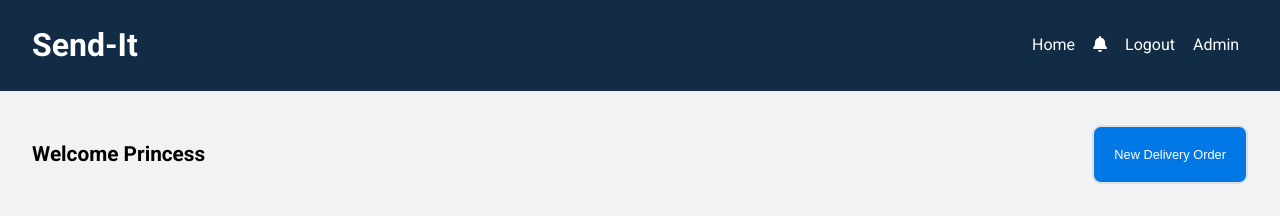
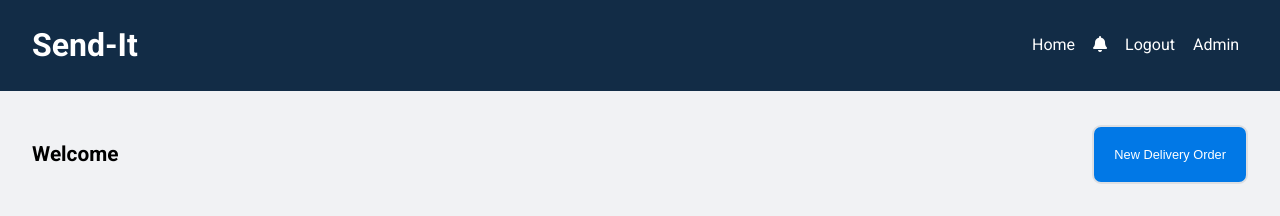
Before and after one commit to Princesso/Send-IT, a website: page UI/resources/pages/dashboard.html in a window 1280 px wide. Shown: the top 216 px of the page. Drawn offline with Linux system fonts and the light colour scheme; no server answers.

Commit message:
Update dashboard.html

```diff
--- a/UI/resources/pages/dashboard.html
+++ b/UI/resources/pages/dashboard.html
@@ -30,7 +30,7 @@
         </header>
         <section class="main-content">
           <div class="welcome">
-            <h5>Welcome Princess</h5>
+            <h5>Welcome <span id="username"></span></h5>
             <a href="../pages/new-order.html"><button id="new-delivery">New Delivery Order</button></a>
           </div>
           <div class="cards">
```
